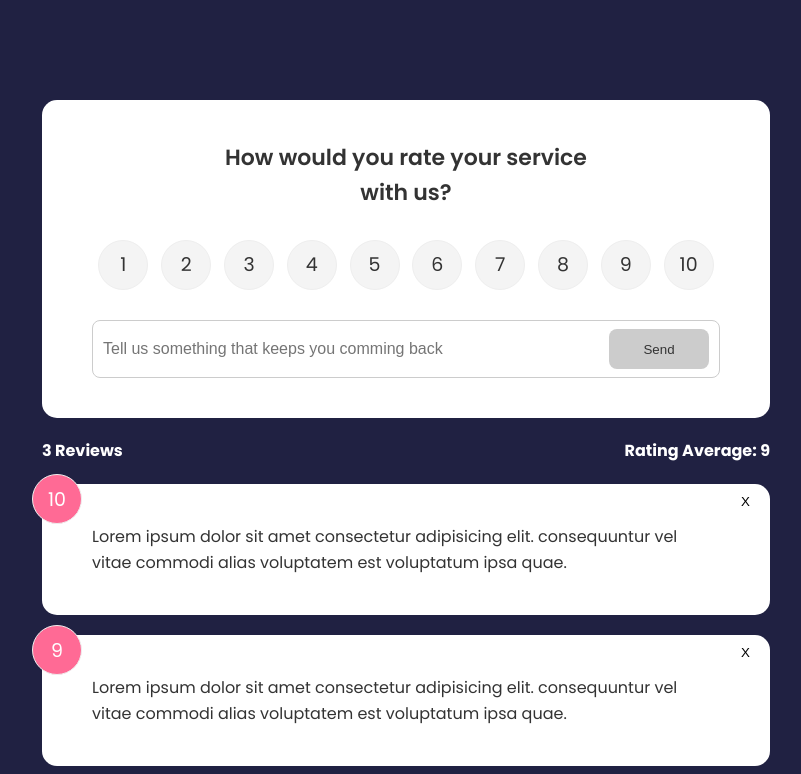
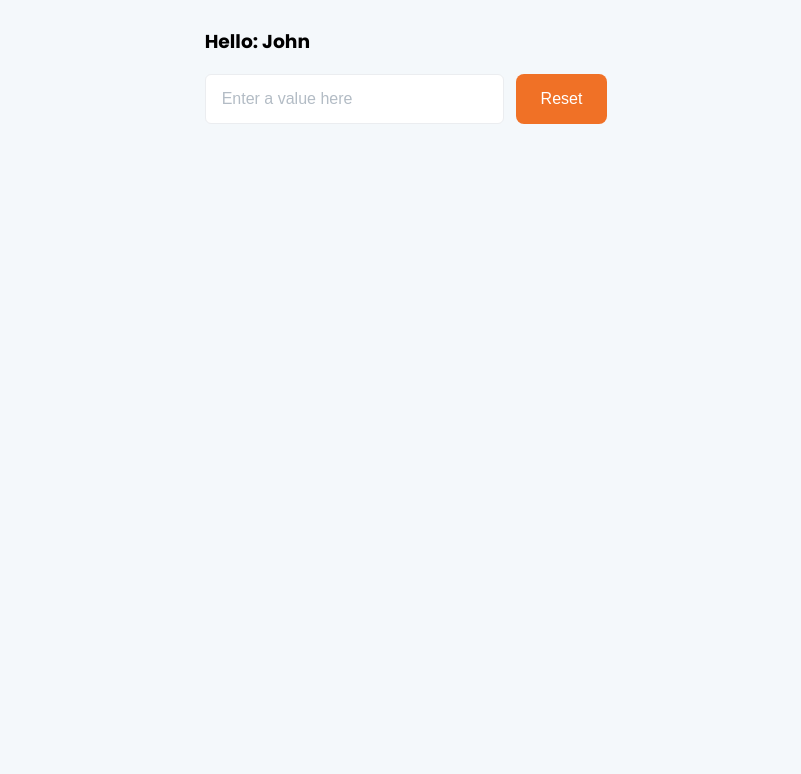
Before and after one commit to rizqyfahmi/hello-svelte, a Svelte app: page / in a window 1280 px wide. Shown: the top 774 px of the page, without its empty margins (234-1035 px from the left). Built offline with nearby package versions, Linux system fonts and the light colour scheme.

Commit message:
One way data binding

```diff
--- a/package.json
+++ b/package.json
@@ -18,7 +18,6 @@
     "svelte": "^3.0.0"
   },
   "dependencies": {
-    "sirv-cli": "^2.0.0",
-    "uuidv4": "^6.2.13"
+    "sirv-cli": "^2.0.0"
   }
 }
--- a/public/global.css
+++ b/public/global.css
@@ -1,24 +1,6 @@
 @import url('https://fonts.googleapis.com/css2?family=Poppins:wght@400;600;700&display=swap');
-
-* {
-  box-sizing: border-box;
-  margin: 0;
-  padding: 0;
-}
 
 body {
   font-family: 'Poppins', sans-serif;
-  background-color: #202142;
-  line-height: 1.6;
-  color: #fff;
+  background-color: #F4F8FB;
 }
-
-ul {
-  list-style: none;
-}
-
-.container {
-  max-width: 768px;
-  margin: 100px auto;
-  padding: 0 20px;
-}
--- a/src/App.svelte
+++ b/src/App.svelte
@@ -1,14 +1,73 @@
 <script>
-    import FeedbackForm from "./components/FeedbackForm.svelte";
-    import FeedbackList from "./components/FeedbackList.svelte";
-    import FeedbackStats from "./components/FeedbackStats.svelte";
+    /*
+        One way data binding:
+        We can only update the name by button and input text, but when we change it by button, we don't affect the value of the input text.
+    */
+    let name = "John";
+
+    const onInput = (e) => {
+        name = e.target.value;
+    }
+
+    const onReset = () => {
+        name = "John"
+    }
 </script>
 
-<main class="container">
-	<FeedbackForm />
-	<FeedbackStats />
-	<FeedbackList />
+<main class="main">
+	<div class="content">
+        <h3 class="result">Hello: {name}</h3>
+        <input type="text" placeholder="Enter a value here" class="input" on:input={onInput} />
+        <button class="button" on:click={onReset}>Reset</button>
+    </div>
 </main>
 
 <style>
+    .main {
+        display: block;
+        padding: 0px 16px;
+    }
+
+    .content {
+        display: grid;
+        column-gap: 12px;
+        grid-template-columns: repeat(12, minmax(0, 1fr));
+        grid-template-rows: auto auto;
+    }
+
+    .result {
+        grid-column: 5/9;
+    }
+
+    .input {
+        font-size: 16px;
+        line-height: 24px;
+        border: 1px solid #EBEDF0;
+        padding: 12px 16px;
+        border-radius: 6px;
+        grid-column: 5/8;
+    }
+
+    .input::placeholder {
+        color: #B3BCC5;
+    }
+
+    .input:-ms-input-placeholder{
+        color: #B3BCC5;
+    }
+
+    .input::-ms-input-placeholder {
+        color: #B3BCC5;
+    }
+
+    .button {
+        color: #ffffff;
+        border: 0px;
+        font-size: 16px;
+        line-height: 24px;
+        background: #F07126;
+        padding: 12px 16px;
+        border-radius: 8px;
+        grid-column: 8/9;
+    }
 </style>
--- a/src/components/Button.svelte
+++ /dev/null
@@ -1,40 +0,0 @@
-<script>
-    export let style = 'primary'
-    export let type = 'button'
-    export let disabled = false
-</script>
-
-<button {type} {disabled} class="{style}">
-    <slot></slot>
-</button>
-
-<style>
-    button {
-        color: #fff;
-        border: 0;
-        border-radius: 8px;
-        color: #fff;
-        width: 100px;
-        height: 40px;
-        cursor: pointer;
-    }
-    .primary {
-        background-color: #202142;
-    }
-    .secondary {
-        background: #ff6a95;
-    }
-    button:hover {
-        transform: scale(0.98);
-        opacity: 0.9;
-    }
-    button:disabled{
-        background-color: #cccccc;
-        color: #333;
-        cursor:auto;
-    }
-    button:disabled:hover{
-        transform:scale(1);
-        opacity: 1;
-    }
-</style>
--- a/src/components/Card.svelte
+++ /dev/null
@@ -1,14 +0,0 @@
-<div class="card">
-    <slot></slot>
-</div>
-
-<style>
-    .card {
-        background-color: #fff;
-        border-radius: 15px;
-        color: #333;
-        padding: 40px 50px;
-        margin: 20px 0;
-        position: relative;
-    }
-</style>
--- a/src/components/FeedbackForm.svelte
+++ /dev/null
@@ -1,96 +0,0 @@
-<script>
-    import {v4 as uuidv4} from "uuid";
-    import { FeedbackStore } from "../stores";
-    import Button from "./Button.svelte";
-    import Card from "./Card.svelte";
-    import RatingSelect from "./RatingSelect.svelte";
-
-
-    let text = '';
-    let btnDisable = true;
-    let min = 10;
-    let message = '';
-    let rating = -1;
-
-    const onSelect = (e) => {
-        rating = e.detail
-        console.log(rating);
-    }
-
-    const onInput = () => {
-        if (text.trim().length <= min) {
-            message = `Text must be at least ${min} characters`
-            btnDisable = true;
-        } else {
-            message = '';
-            btnDisable = false;
-        }
-    }
-
-    const onSubmit = () => {
-        const param = {
-            id: uuidv4(),
-            text,
-            rating: +rating
-        }
-
-        FeedbackStore.update((feedback) => {
-            return [param, ...feedback]
-        });
-
-        text = '';
-        btnDisable = true;
-        rating = -1;
-    }
-</script>
-
-<Card>
-    <header>
-        <h2>How would you rate your service with us?</h2>
-    </header>
-    <form on:submit|preventDefault={onSubmit}>
-        <RatingSelect on:rating-select={onSelect} selected={rating} />
-        <div class="input-group">
-            <input type="text" on:keyup={onInput} bind:value={text} placeholder="Tell us something that keeps you comming back" />
-            <Button type="submit" disabled={btnDisable}>Send</Button>
-        </div>
-        {#if message}
-            <div class="message">
-                {message}
-            </div>
-        {/if}
-    </form>
-</Card>
-
-<style>
-    header {
-        max-width: 400px;
-        margin: auto;
-    }
-    header h2 {
-        font-size: 22px;
-        font-weight: 600;
-        text-align: center;
-    }
-    .input-group {
-        display: flex;
-        flex-direction: row;
-        border: 1px solid #ccc;
-        padding: 8px 10px;
-        border-radius: 8px;
-        margin-top: 15px;
-    }
-    input {
-        flex-grow: 2;
-        border: none;
-        font-size: 16px;
-    }
-    input:focus {
-        outline: none;
-    }
-    .message{
-        padding-top: 10px;
-        text-align: center;
-        color: rebeccapurple;
-    }
-</style>
--- a/src/components/FeedbackItem.svelte
+++ /dev/null
@@ -1,46 +0,0 @@
-<script>
-    import { FeedbackStore } from "../stores";
-    import Card from "./Card.svelte";
-    export let item;
-
-    const onDelete = (id) => {
-        FeedbackStore.update((feedback) => {
-            return feedback.filter((feedback) => feedback.id != id)
-        })
-    }
-</script>
-
-<Card>
-    <div class="num-display">
-        {item.rating}
-    </div>
-    <button class="close" on:click={() => onDelete(item.id)}>X</button>
-    <p class="text-display">
-        {item.text}
-    </p>
-</Card>
-
-<style>
-    .num-display {
-        position: absolute;
-        top: -10px;
-        left: -10px;
-        width: 50px;
-        height: 50px;
-        background: #ff6a95;
-        color: #fff;
-        border: 1px #eee solid;
-        border-radius: 50%;
-        padding: 10px;
-        text-align: center;
-        font-size: 19px;
-    }
-    .close {
-        position: absolute;
-        top: 10px;
-        right: 20px;
-        cursor: pointer;
-        background: none;
-        border: none;
-    }
-</style>
--- a/src/components/FeedbackList.svelte
+++ /dev/null
@@ -1,11 +0,0 @@
-<script>
-    import { fade, scale } from "svelte/transition";
-    import FeedbackItem from "./FeedbackItem.svelte"
-    import { FeedbackStore } from "../stores";
-</script>
-
-{#each $FeedbackStore as item (item.id)}
-    <div in:scale out:fade="{{ duration: 500 }}">
-        <FeedbackItem item={item} />
-    </div>
-{/each}
--- a/src/components/FeedbackStats.svelte
+++ /dev/null
@@ -1,19 +0,0 @@
-<script>
-    import { FeedbackStore } from "../stores";
-
-    $: count = $FeedbackStore.length;
-    $: average = $FeedbackStore.reduce((i, { rating }) => i + rating, 0) / $FeedbackStore.length
-</script>
-
-<div class="feedback-stats">
-    <h4>{count} Reviews</h4>
-    <h4>Rating Average: {average}</h4>
-</div>
-
-<style>
-    .feedback-stats {
-        display: flex;
-        justify-content: space-between;
-        align-items: center;
-    }
-</style>
--- a/src/components/RatingSelect.svelte
+++ /dev/null
@@ -1,71 +0,0 @@
-<script>
-    import {createEventDispatcher} from 'svelte'
-
-    export let selected;
-
-    const dispatch = createEventDispatcher()
-
-    const onChange = (e) => {
-        selected = e.currentTarget.value
-        dispatch('rating-select', selected)
-    }
-</script>
-
-<ul class="rating">
-  {#each [...Array(10)] as _, index}
-    <li>
-        <input type="radio" id={index} name="rating" value={(index + 1)} on:change={onChange} bind:group={selected} />
-        <label for={index}>{index + 1}</label>
-    </li>
-  {/each}
-</ul>
-
-<style>
-  .rating {
-    display: flex;
-    align-items: center;
-    justify-content: space-around;
-    margin: 30px 0;
-  }
-
-  .rating li {
-    position: relative;
-    background: #f4f4f4;
-    width: 50px;
-    height: 50px;
-    padding: 10px;
-    text-align: center;
-    border-radius: 50%;
-    font-size: 19px;
-    border: 1px #eee solid;
-    transition: 0.3s;
-  }
-
-  .rating li label {
-    position: absolute;
-    top: 50%;
-    left: 50%;
-    width: 50px;
-    height: 50px;
-    padding: 10px;
-    border-radius: 50%;
-    transform: translate(-50%, -50%);
-    cursor: pointer;
-  }
-
-  .rating li:hover {
-    background: #ff6a95;
-    color: #fff;
-  }
-
-  /* Make actual radio select invisible */
-  [type='radio'] {
-    opacity: 0;
-  }
-
-  /* Use the sibling select */
-  [type='radio']:checked ~ label {
-    background: #ff6a95;
-    color: #fff;
-  }
-</style>
```
Also changed, not shown: 1 other file (tests, documents, lock files or other folders).
